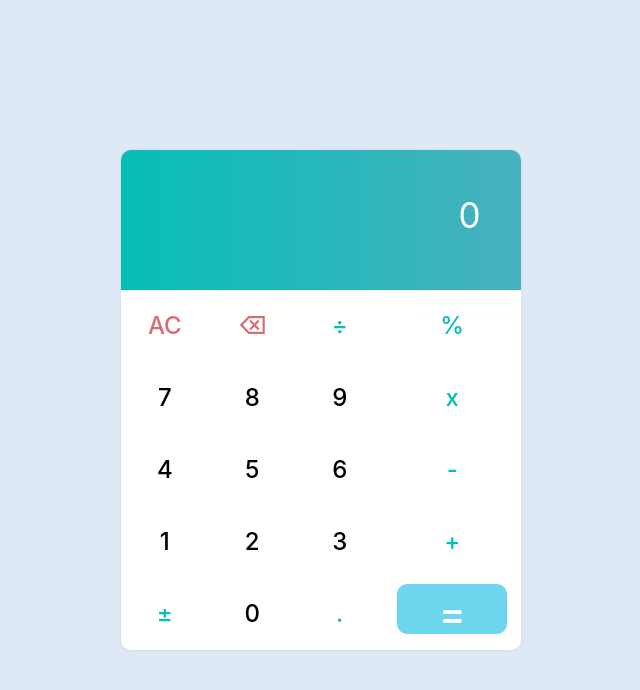
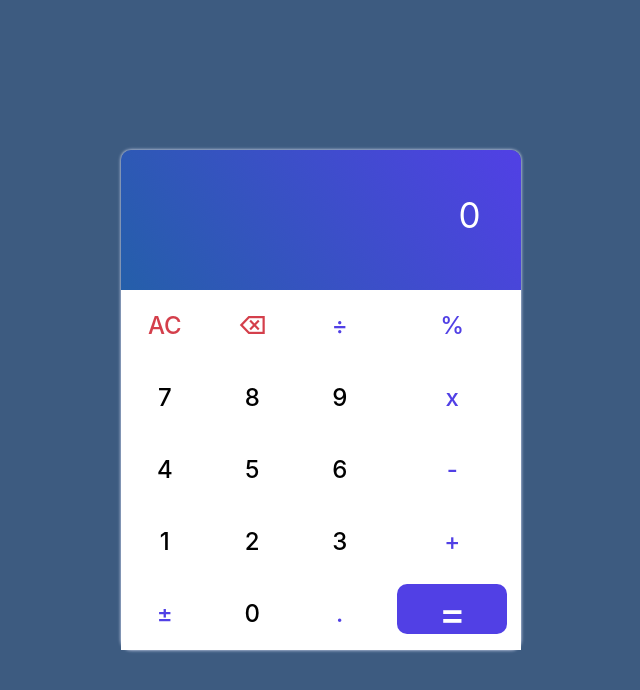
Before and after one commit to huseyinbilen/react-exercises, a React (Create React App) app in the folder 8-calculator/: page / in a window 1280 px wide. Shown: the top 690 px of the page, without its empty margins (319-959 px from the left). Built offline with nearby package versions, Linux system fonts and the light colour scheme.

Commit message:
Gui Edited

```diff
--- a/8-calculator/src/components/Buttons.css
+++ b/8-calculator/src/components/Buttons.css
@@ -2,13 +2,6 @@
     display: grid;
     grid-template-columns: auto auto auto;
     background-color: white;
-  }
-
-  @media (min-width: 800px) {
-    .show-btn {
-      border-bottom-left-radius: 10px;
-      border-bottom-right-radius: 10px;
-    }
   }
 
   .equal {
@@ -23,15 +16,32 @@
     height: 50px;
     border-radius: 10px;
     color: white;
-    background-color: #6dd5ed;
+    background-color: #5140e5;
   }
 
   .clr {
-    color: #d66d75;
+    color: #d43f4b;
+    width: 60px;
+    height: 60px;
+    margin: 6px auto;
+    font-size: 24px;
+    font-weight: 500;
+    cursor: pointer;
+    border-radius: 50%;
+    background: none;
+    border: 0px;
+    user-select: none;
+  }
+
+  .clr:hover {
+    background-color: #d43f4b;
+    color: white;
+    transition: background-color 0.3s ease;
+    border-radius: 50%;
   }
 
   .exp {
-    color: #06beb6;
+    color: #5140e5;
   }
 
   .btn {
@@ -47,9 +57,8 @@
     user-select: none;
   }
 
-  @media (min-width: 800px) {
   .btn:hover {
-      background-color: #6dd5ed;
+    background-color: #5140e5;
     color: white;
     transition: background-color 0.3s ease;
     border-radius: 50%;
@@ -57,7 +66,7 @@
 
   .btn:active,
   .btn.touched {
-      background-color: #48b1bf;
+    background-color: #7263f2;
     color: white;
     transition: background-color 0.3s ease;
     border-radius: 50%;
@@ -66,14 +75,3 @@
   .btn:active {
     transform: scale(0.9);
   }
-
-    .btn.touched {
-      pointer-events: none;
-    }
-  }
-
-  @media (max-width: 800px) {
-    .btn:active {
-      transform: scale(0.9);
-    }
-  }
--- a/8-calculator/src/components/Buttons.js
+++ b/8-calculator/src/components/Buttons.js
@@ -1,20 +1,13 @@
-import React from "react";
 import "./Buttons.css";
 
 const Buttons = ({ inputHandler, clearInput, backspace, changePlusMinus, calculateAns }) => {
-  document.addEventListener("keydown", function (event) {
-    if (event.key === "Enter") {
-      event.preventDefault();
-      document.getElementById("equalbtn").click();
-    }
-  });
 
   return (
     <div className="show-btn">
-      <button className="btn clr" onClick={clearInput}>
+      <button className="clr" onClick={clearInput}>
         AC
       </button>
-      <button className="btn clr" onClick={backspace}>
+      <button className="clr" onClick={backspace}>
         ⌫
       </button>
       <button className="btn exp" onClick={inputHandler}>
--- a/8-calculator/src/components/Calculator.css
+++ b/8-calculator/src/components/Calculator.css
@@ -1,5 +1,5 @@
 .container {
-    background-color: #dfe9f5;
+    background-color: #3d5b80;
     min-height: 100vh;
     min-width: 100%;
     display: flex;
@@ -9,7 +9,7 @@
 
   .main {
     border: 0px;
-    box-shadow: 0px 0px 3px 0.5px #c4e0e5;
+    box-shadow: 0px 0px 3px 0.5px #c4cde5;
     border-radius: 10px;
     max-width: 500px;
   }
--- a/8-calculator/src/components/Calculator.js
+++ b/8-calculator/src/components/Calculator.js
@@ -12,11 +12,6 @@ function Calculator() {
   const inputHandler = (event) => {
     if (answer === "Invalid Input!!") return;
     let val = event.target.innerText;
-
-    if (val === "x2") val = "^2";
-    else if (val === "x3") val = "^3";
-    else if (val === "3√") val = "^(1÷3)";
-    else if (val === "log") val = "log(";
 
     let str = input + val;
     if (str.length > 14) return;
--- a/8-calculator/src/components/Display.css
+++ b/8-calculator/src/components/Display.css
@@ -3,7 +3,7 @@
     flex-direction: column;
     padding: 10px;
     padding-bottom: 20px;
-    background: linear-gradient(90deg, #06beb6, #48b1bf 100%);
+    background: linear-gradient(56deg, rgba(17,98,203,0.5519957983193278) 0%, rgba(81,64,229,1) 100%);
   }
 
   @media (min-width: 800px) {
--- a/8-calculator/src/components/Display.js
+++ b/8-calculator/src/components/Display.js
@@ -1,4 +1,3 @@
-import React from "react";
 import "./Display.css";
 
 const Display = ({ input, setInput, answer }) => {
```
Lines whose indentation alone changed are shown as unchanged.
